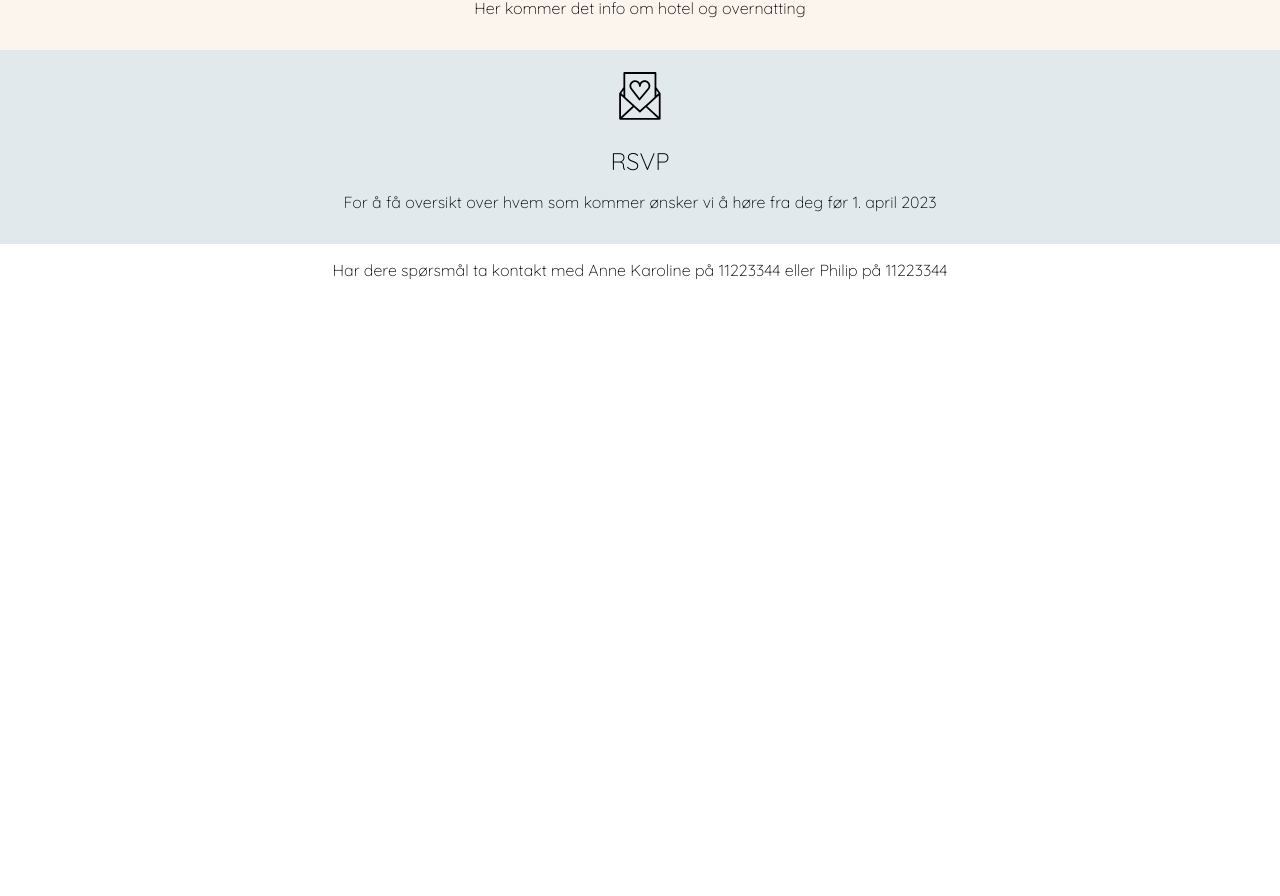
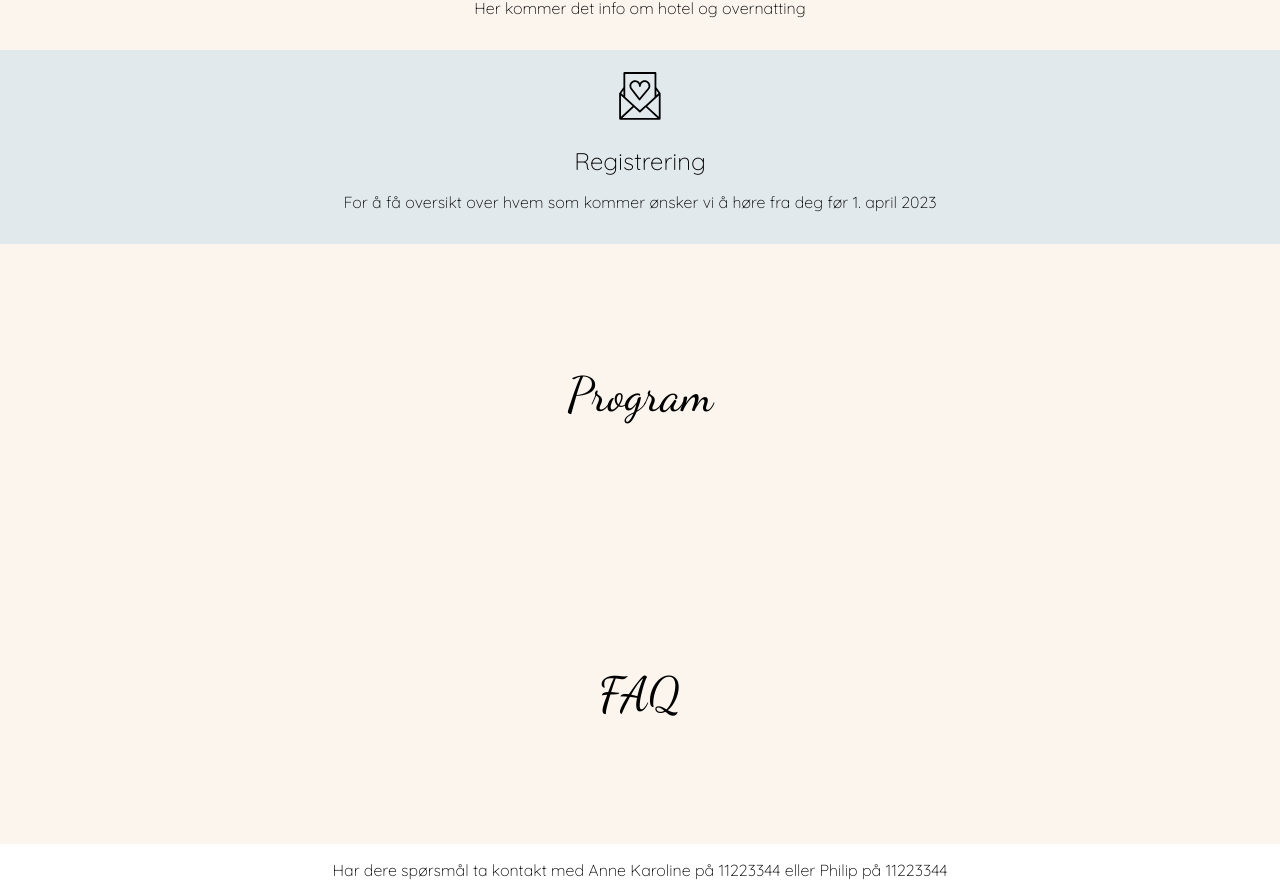
Before and after one commit to olofab/bryllup-app, a React (Create React App) app: page / in a window 1280 px wide. Shown: the part 971-1867 px from the top of the page. Before the commit the page ends 1267 px from the top, so only its background shows below. Built offline with nearby package versions, Linux system fonts and the light colour scheme; a web font is replaced by a local one.

Commit message:
smaa fikses i tittel og legge til flere felter

```diff
--- a/public/index.html
+++ b/public/index.html
@@ -7,7 +7,7 @@
     <meta name="theme-color" content="#000000" />
     <meta
       name="description"
-      content="Web site created using create-react-app"
+      content="Vi skal gifte oss"
     />
     <link rel="apple-touch-icon" href="%PUBLIC_URL%/logo192.png" />
     <!--
--- a/src/App.tsx
+++ b/src/App.tsx
@@ -30,6 +30,12 @@ function App() {
         <Infomation/>
         <Overnatting/>
         <RSVP/>
+        <MainImage>
+            Program
+        </MainImage>
+        <MainImage>
+            FAQ
+        </MainImage>
         <Footer/>
     </>
   );
--- a/src/RSVP.tsx
+++ b/src/RSVP.tsx
@@ -28,7 +28,7 @@ export default function RSVP() {
     return (
         <StyledArticle>
             <LetterIcon/>
-            <Title>RSVP</Title>
+            <Title>Registrering</Title>
             <p>For å få oversikt over hvem som kommer ønsker vi å høre fra deg før 1. april 2023</p>
         </StyledArticle>
 
```
